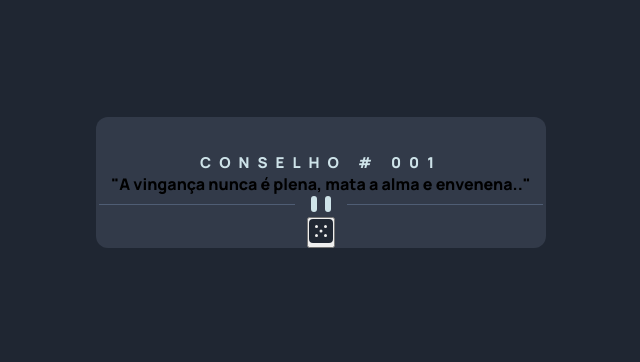
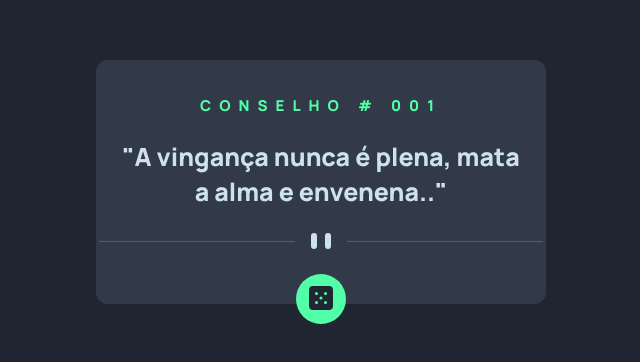
Before and after one commit to oseiasWeb/gerador-de-conselhos, a plain HTML site: page index.html in a window 1280 px wide. Shown: the part 218-580 px from the top of the page, without its empty margins (319-959 px from the left). Drawn offline with Linux system fonts and the light colour scheme.

Commit message:
Estrutura style.css finalizada

```diff
--- a/src/css/style.css
+++ b/src/css/style.css
@@ -24,9 +24,31 @@ body {
 }
 
 .cartao .id-conselho {
-    color: var(--cor-texto);
+    color: var(--cor-titulo-conselho);
     text-transform: uppercase;
     letter-spacing: 8px;
     font-size: 15px;
     margin-top: 35px;
 }
+
+.cartao .descricao-conselho {
+    font-size: 25px;
+    padding: 23px;
+    text-align: center;
+    color: var(--cor-texto);
+}
+
+.cartao .atualizar-conselho {
+    width: 50px;
+    height: 50px;
+    border-radius: 50%;
+    border: none;
+    background-color: var(--cor-titulo-conselho);
+    transform: translateY(40%);
+}
+
+.cartao .atualizar-conselho:hover {
+    color: #53ffab;
+    cursor: pointer;
+    box-shadow: 0 1px 15px var(--cor-titulo-conselho);
+}
```
